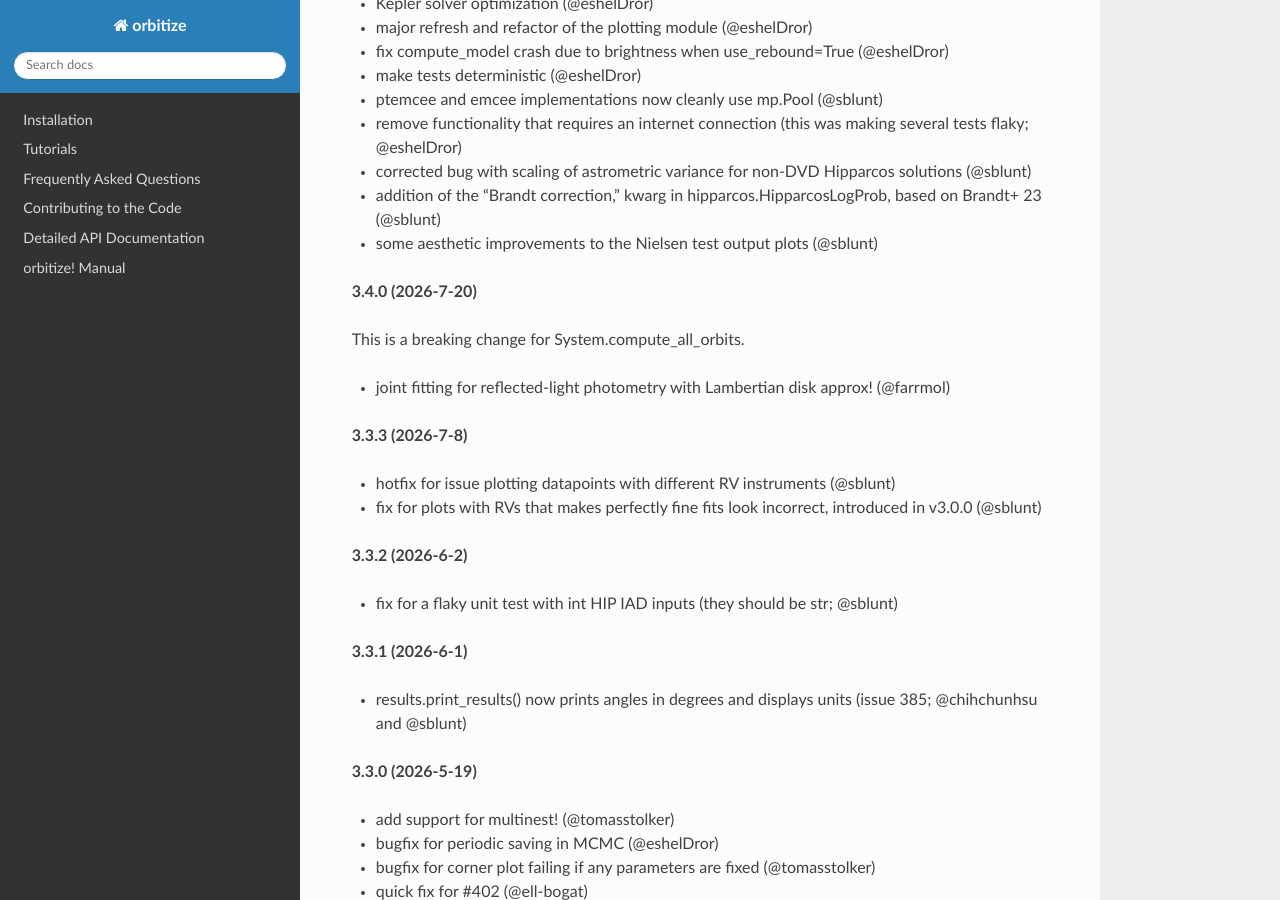
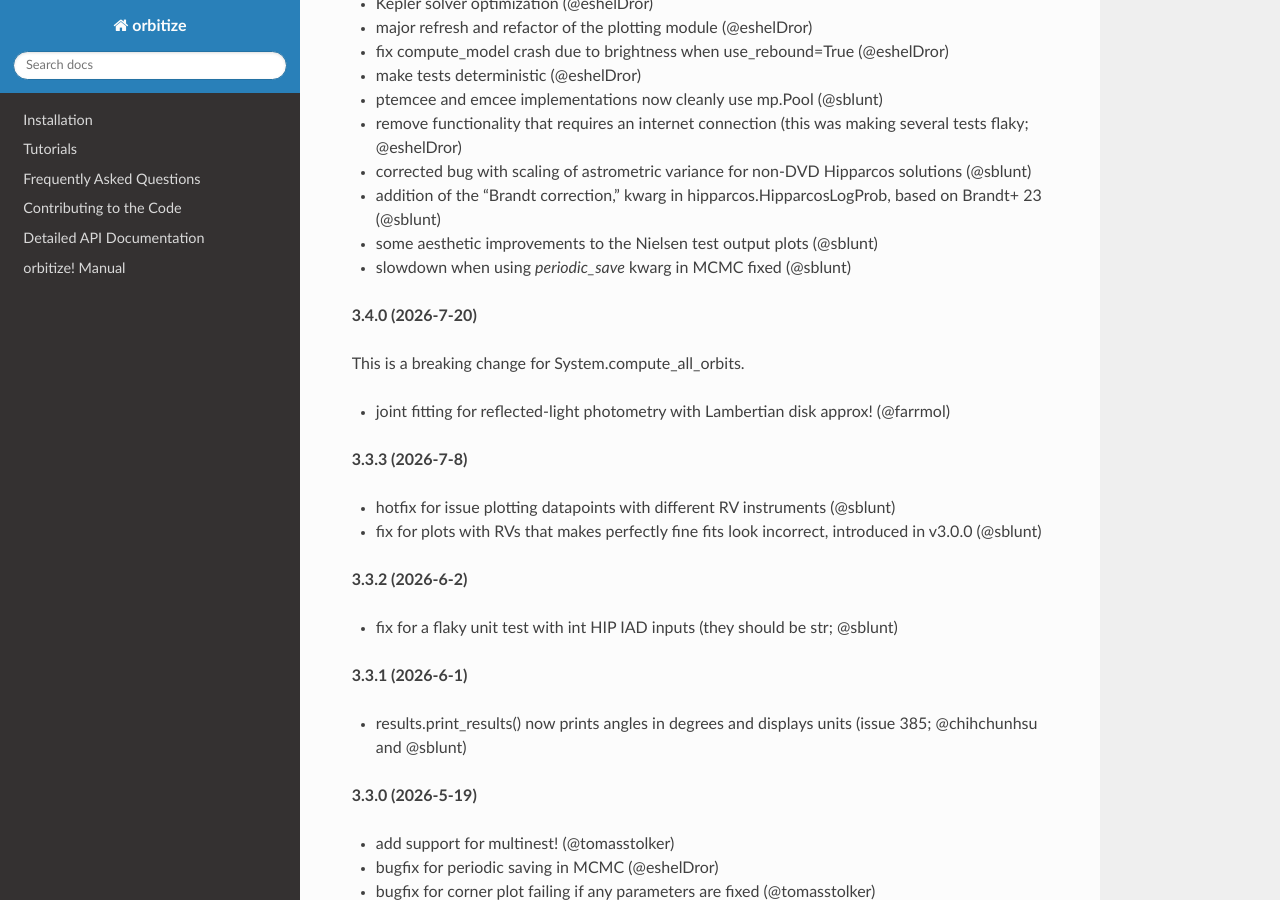
Before and after one commit to sblunt/orbitize, a Sphinx documentation site: the page built from docs/index.rst, in a window 1280 px wide and 900 px high, scrolled down 2618 px. Built offline with Sphinx 7.4.7 and the Read the Docs theme 3.1.0, drawn with Linux system fonts in a browser that asks for light colours.

Commit message:
add fix periodic_save slowdown fix to changelog

```diff
--- a/docs/index.rst
+++ b/docs/index.rst
@@ -69,6 +69,7 @@ Changelog:
 - corrected bug with scaling of astrometric variance for non-DVD Hipparcos solutions (@sblunt)
 - addition of the "Brandt correction," kwarg in hipparcos.HipparcosLogProb, based on Brandt+ 23 (@sblunt)
 - some aesthetic improvements to the Nielsen test output plots (@sblunt)
+- slowdown when using `periodic_save` kwarg in MCMC fixed (@sblunt)
 
 **3.4.0 (2026-7-20)**
 
```
